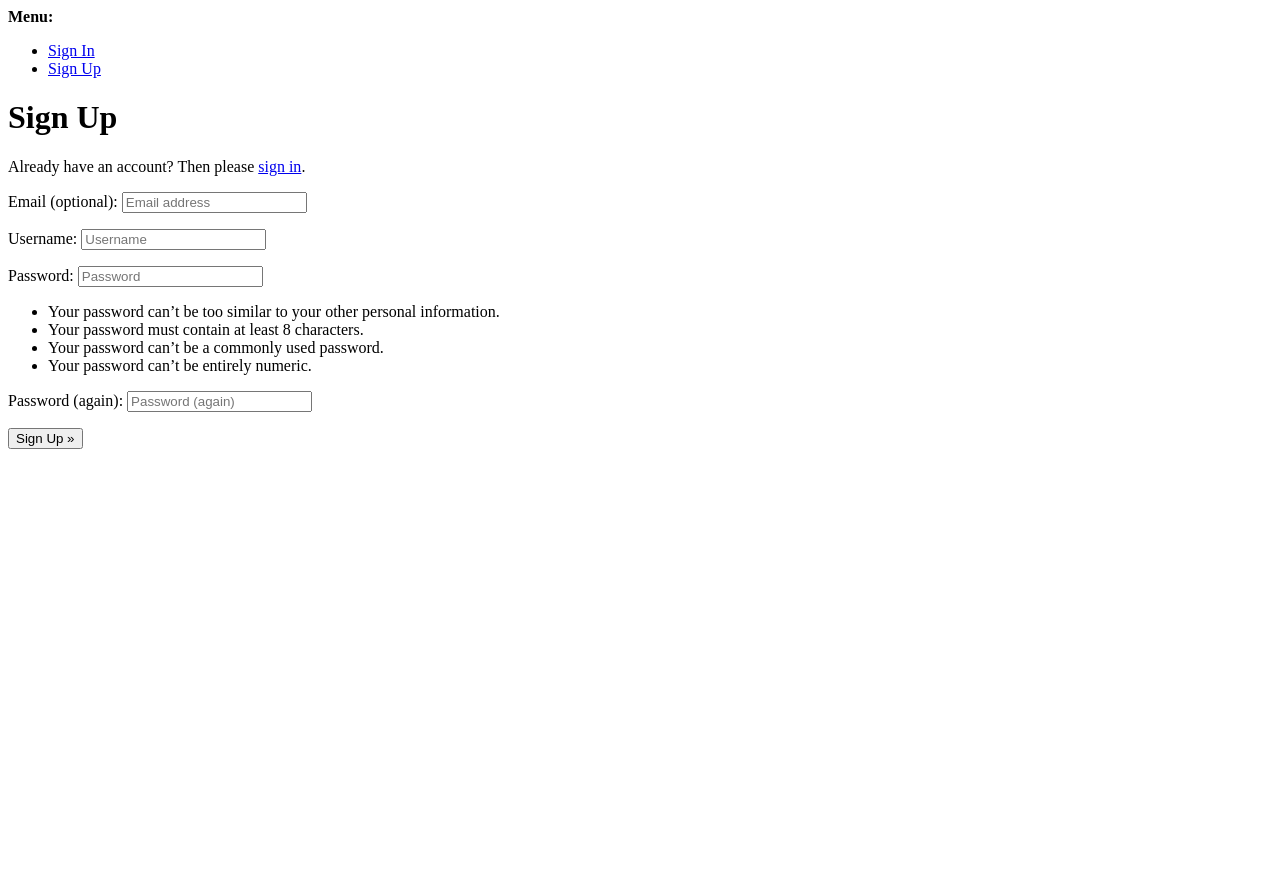
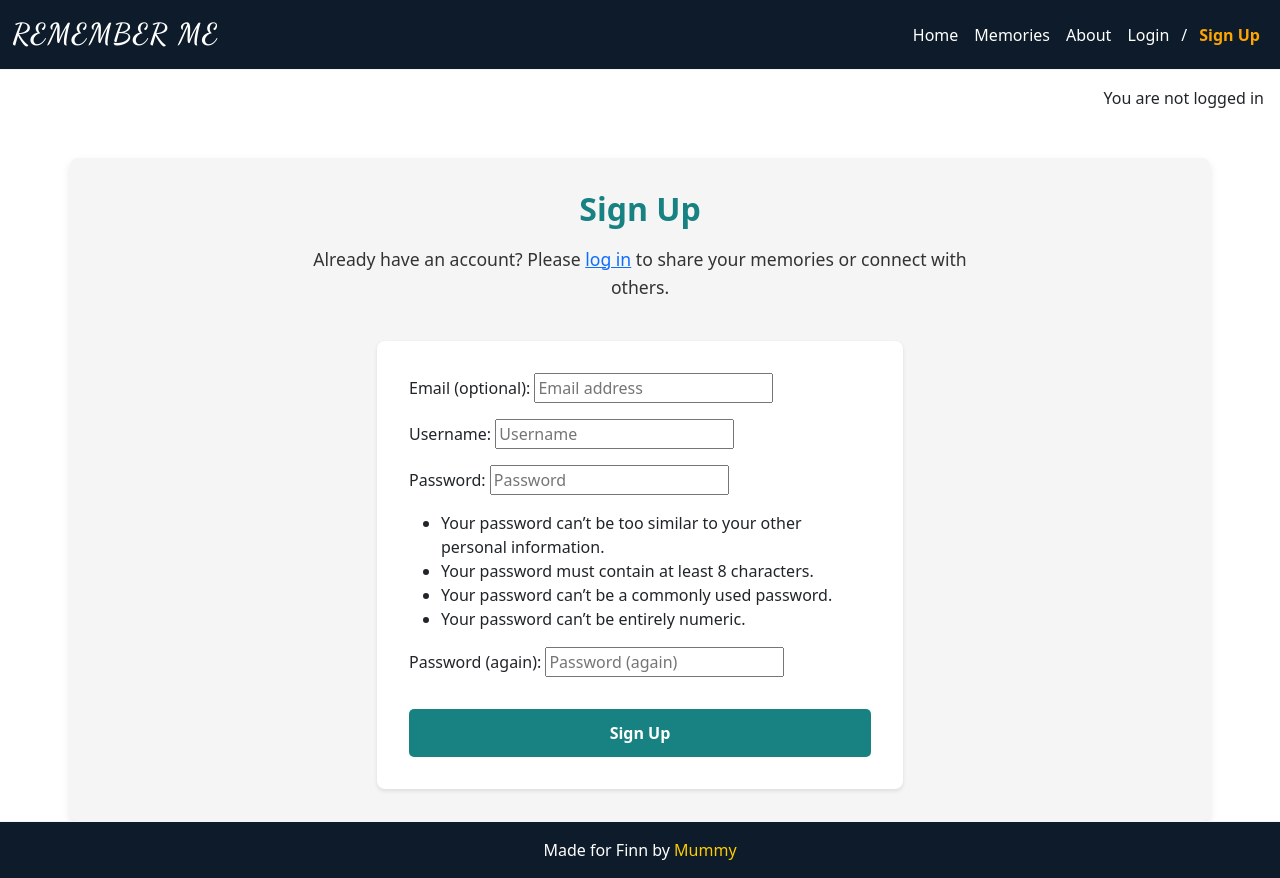
Before and after one commit to justynath/remember-me, a Django app: page /accounts/signup/ in a window 1280 px wide. Before the commit the page ends 449 px from the top, so only its background shows below. Run offline with Django 4.2, Linux system fonts and the light colour scheme.

Commit message:
Add and style sign up page

```diff
--- /dev/null
+++ b/static/css/signup.css
@@ -0,0 +1,58 @@
+/* Sign Up Page Styling */
+.signup-page {
+    background-color: var(--clr-bg-light);
+    padding: 2rem;
+    border-radius: 8px;
+    box-shadow: 0 4px 8px rgba(0, 0, 0, 0.1);
+}
+
+.signup-title {
+    font-size: 2rem;
+    font-weight: bold;
+    color: var(--clr-primary);
+    margin-bottom: 1rem;
+}
+
+.signup-message {
+    font-size: 1.1rem;
+    color: var(--clr-text-dark);
+    line-height: 1.6;
+}
+
+.signup-form {
+    background-color: var(--clr-text-light);
+    padding: 2rem;
+    border-radius: 8px;
+    box-shadow: 0 2px 4px rgba(0, 0, 0, 0.1);
+}
+
+.signup-form button {
+    background-color: var(--clr-primary);
+    color: var(--clr-text-light);
+    border: none;
+    padding: 0.75rem;
+    font-size: 1rem;
+    font-weight: bold;
+    border-radius: 5px;
+    transition: background-color 0.3s ease, color 0.3s ease;
+}
+
+.signup-form button:hover {
+    background-color: var(--clr-primary-hover);
+    color: var(--clr-primary);
+}
+
+/* Responsive Adjustments for Sign Up Page */
+@media (max-width: 768px) {
+    .signup-title {
+        font-size: 1.75rem;
+    }
+
+    .signup-message {
+        font-size: 1rem;
+    }
+
+    .signup-form {
+        padding: 1.5rem;
+    }
+}
--- a/templates/account/login.html
+++ b/templates/account/login.html
@@ -4,7 +4,7 @@
 {% load i18n %}
 {% load account socialaccount %}
 
-{% block head_title %}{% trans "Sign In" %}{% endblock %}
+{% block head_title %}{% trans "Log In" %}{% endblock %}
 
 {% block content %}
 
--- a/templates/account/signup.html
+++ b/templates/account/signup.html
@@ -1,21 +1,37 @@
-{% extends "account/base.html" %}
+{% extends "base.html" %}
 
+{% load static %}
 {% load i18n %}
 
-{% block head_title %}{% trans "Signup" %}{% endblock head_title %}
+{% block head_title %}{% trans "Sign Up" %}{% endblock %}
 
 {% block content %}
-<h1>{% trans "Sign Up" %}</h1>
 
-<p>{% blocktrans %}Already have an account? Then please <a href="{{ login_url }}">sign in</a>.{% endblocktrans %}</p>
+{% block css %}
+    <link rel="stylesheet" href="{% static 'css/signup.css' %}" />
+{% endblock css %}
 
-<form class="signup" id="signup_form" method="post" action="{% url 'account_signup' %}">
+<div class="signup-page container mt-5">
+    <div class="row">
+        <div class="col-md-8 offset-md-2 text-center">
+            <h2 class="signup-title">{% trans "Sign Up" %}</h2>
+            <p class="signup-message">
+                {% blocktrans %}Already have an account? Please <a class="link" href="{{ login_url }}">log in</a> to share your memories or connect with others.{% endblocktrans %}
+            </p>
+        </div>
+    </div>
+    <div class="row">
+        <div class="col-md-6 offset-md-3 mt-4">
+            <form class="signup-form" id="signup_form" method="POST" action="{% url 'account_signup' %}">
                 {% csrf_token %}
                 {{ form.as_p }}
                 {% if redirect_field_value %}
                 <input type="hidden" name="{{ redirect_field_name }}" value="{{ redirect_field_value }}" />
                 {% endif %}
-  <button type="submit">{% trans "Sign Up" %} &raquo;</button>
+                <button class="btn btn-login-signup w-100 mt-3" type="submit">{% trans "Sign Up" %}</button>
             </form>
+        </div>
+    </div>
+</div>
 
-{% endblock content %}
+{% endblock %}
--- a/templates/base.html
+++ b/templates/base.html
@@ -85,6 +85,11 @@
 
 
     <main>
+        {% if user.is_authenticated %}
+        <p class="text-end m-3">You are logged in as {{ user }}</p>
+        {% else %}
+        <p class="text-end m-3">You are not logged in</p>
+        {% endif %}
 
         {% block content %}
         <!-- Content Goes here -->
```
Lines whose indentation alone changed are shown as unchanged.
